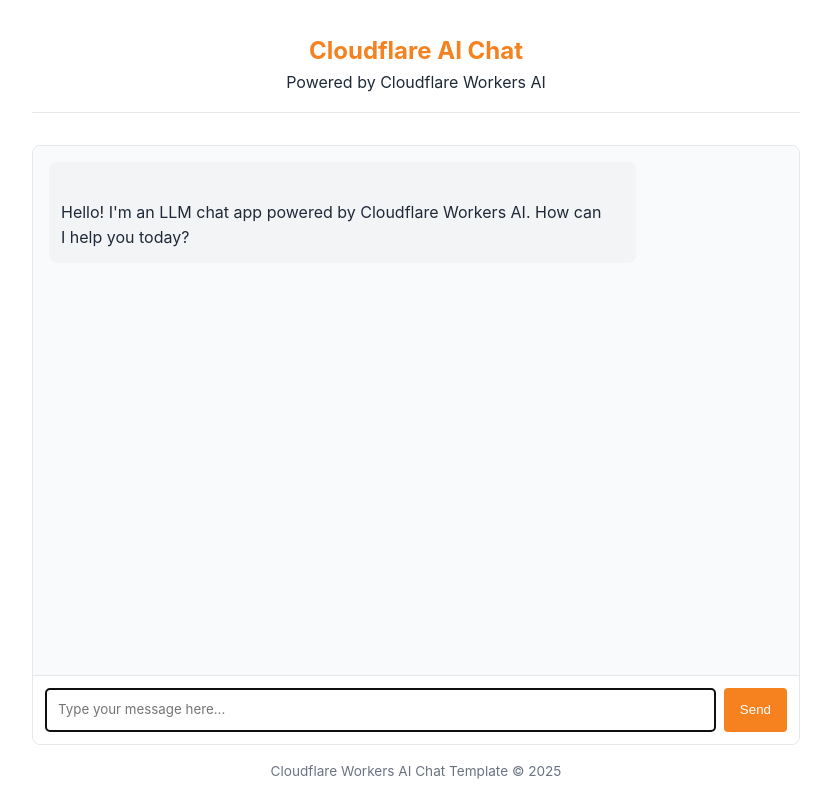
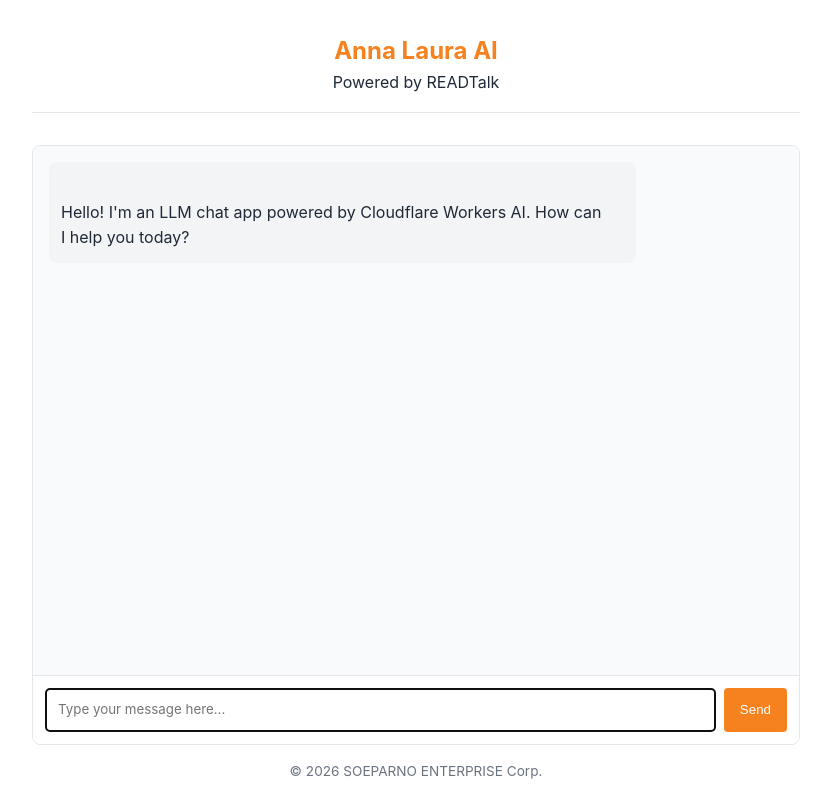
Before and after one commit to readtalk/large-language-model, a website: page public/index.html in a window 1280 px wide. Shown: the whole page, without its empty margins (224-1055 px from the left). Drawn offline with Linux system fonts and the light colour scheme.

Commit message:
Update index.html

```diff
--- a/public/index.html
+++ b/public/index.html
@@ -3,7 +3,7 @@
 	<head>
 		<meta charset="UTF-8" />
 		<meta name="viewport" content="width=device-width, initial-scale=1.0" />
-		<title>LLM Chat App</title>
+		<title>READTalk - AI</title>
 		<style>
 			:root {
 				--primary-color: #f6821f;
@@ -144,8 +144,8 @@
 	</head>
 	<body>
 		<header>
-			<h1>Cloudflare AI Chat</h1>
-			<p>Powered by Cloudflare Workers AI</p>
+			<h1>Anna Laura AI</h1>
+			<p>Powered by READTalk</p>
 		</header>
 
 		<div class="chat-container">
@@ -174,7 +174,7 @@
 		</div>
 
 		<footer>
-			<p>Cloudflare Workers AI Chat Template &copy; 2025</p>
+			<p>&copy; 2026 SOEPARNO ENTERPRISE Corp.</p>
 		</footer>
 
 		<!-- Chat app script -->
```
